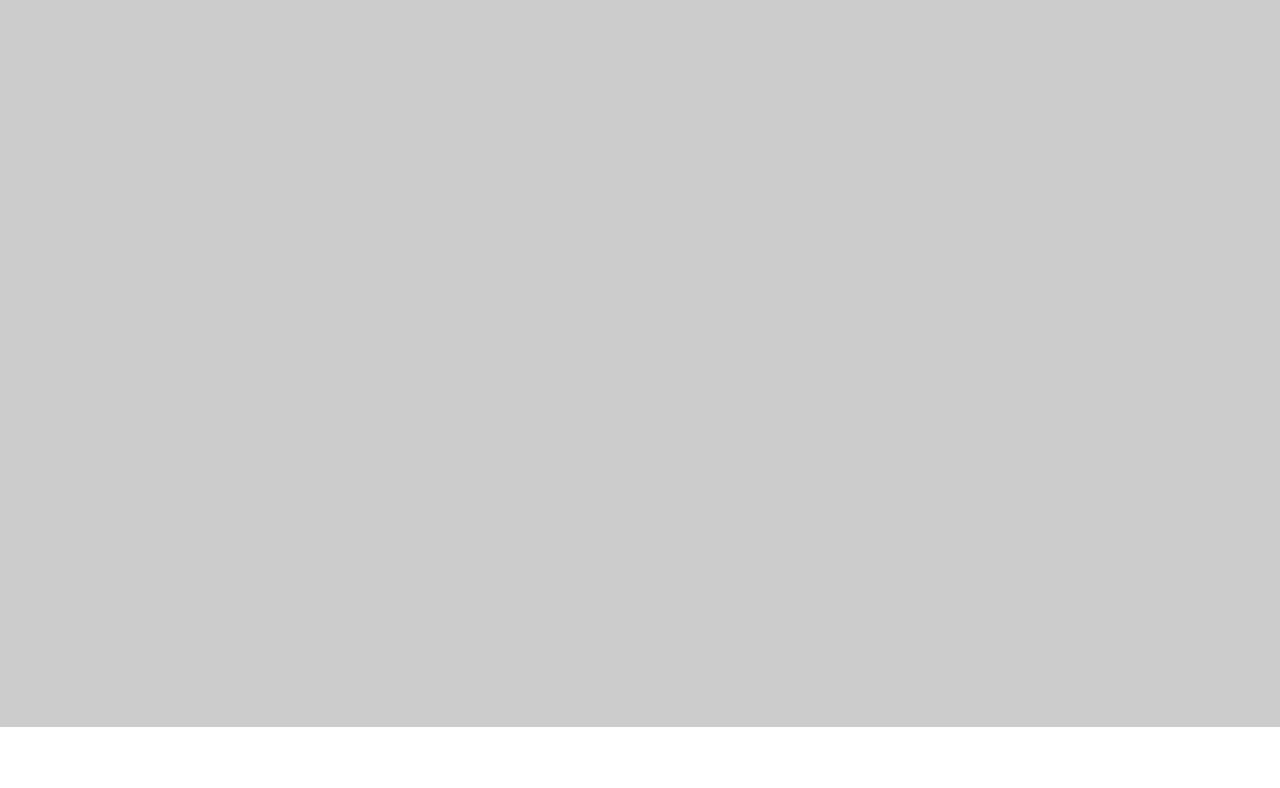
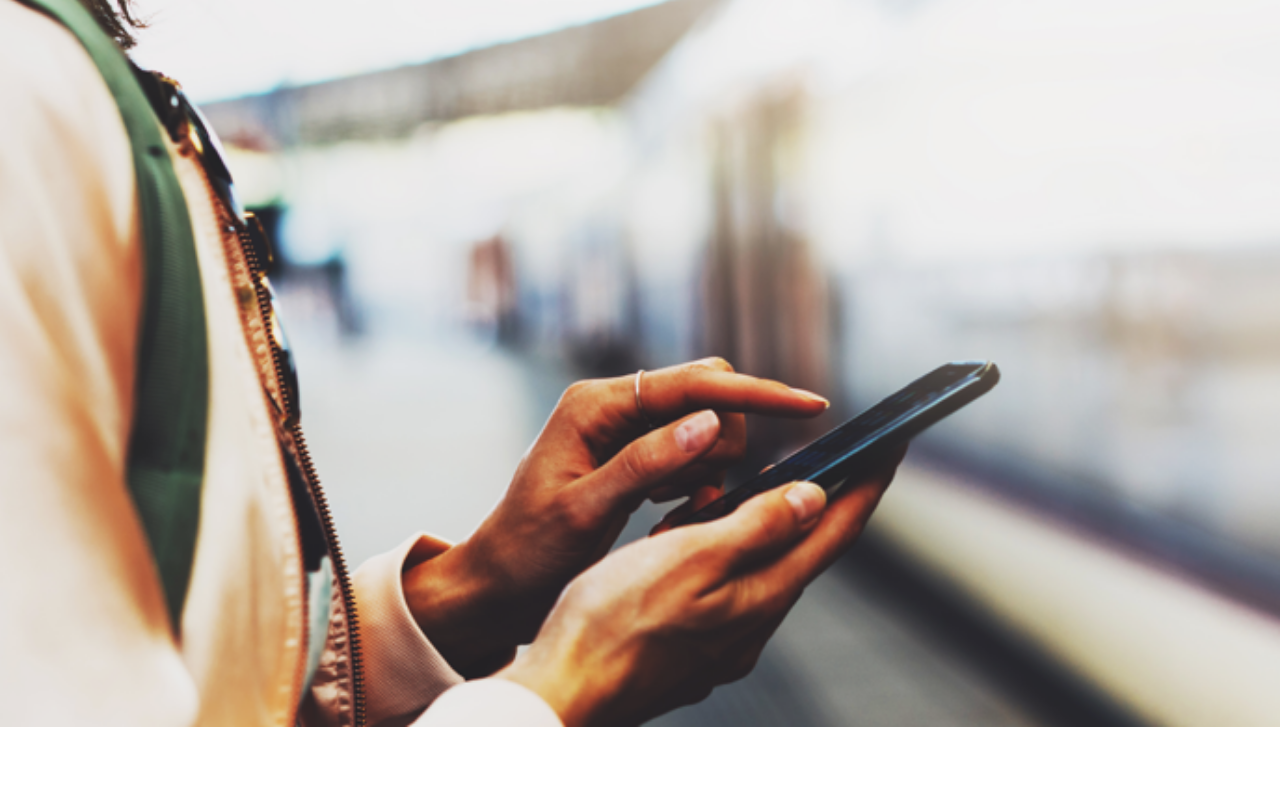
Before and after one commit to hoiian/uidd2017, a plain HTML site: page index.html in a window 1280 px wide. Shown: the part 73-861 px from the top of the page. Drawn offline with nearby package versions, Linux system fonts and the light colour scheme.

Commit message:
Update index.html

```diff
--- a/index.html
+++ b/index.html
@@ -94,6 +94,10 @@ section {
 	margin:0 auto;
 	width:100%;
 	background:#CCC;
+	background-image:url(images/banner_1.png);
+    	background-size:     cover;
+    	background-repeat:   no-repeat;
+   	 background-position: center center;
 	padding:0;
 }
 /*
```
